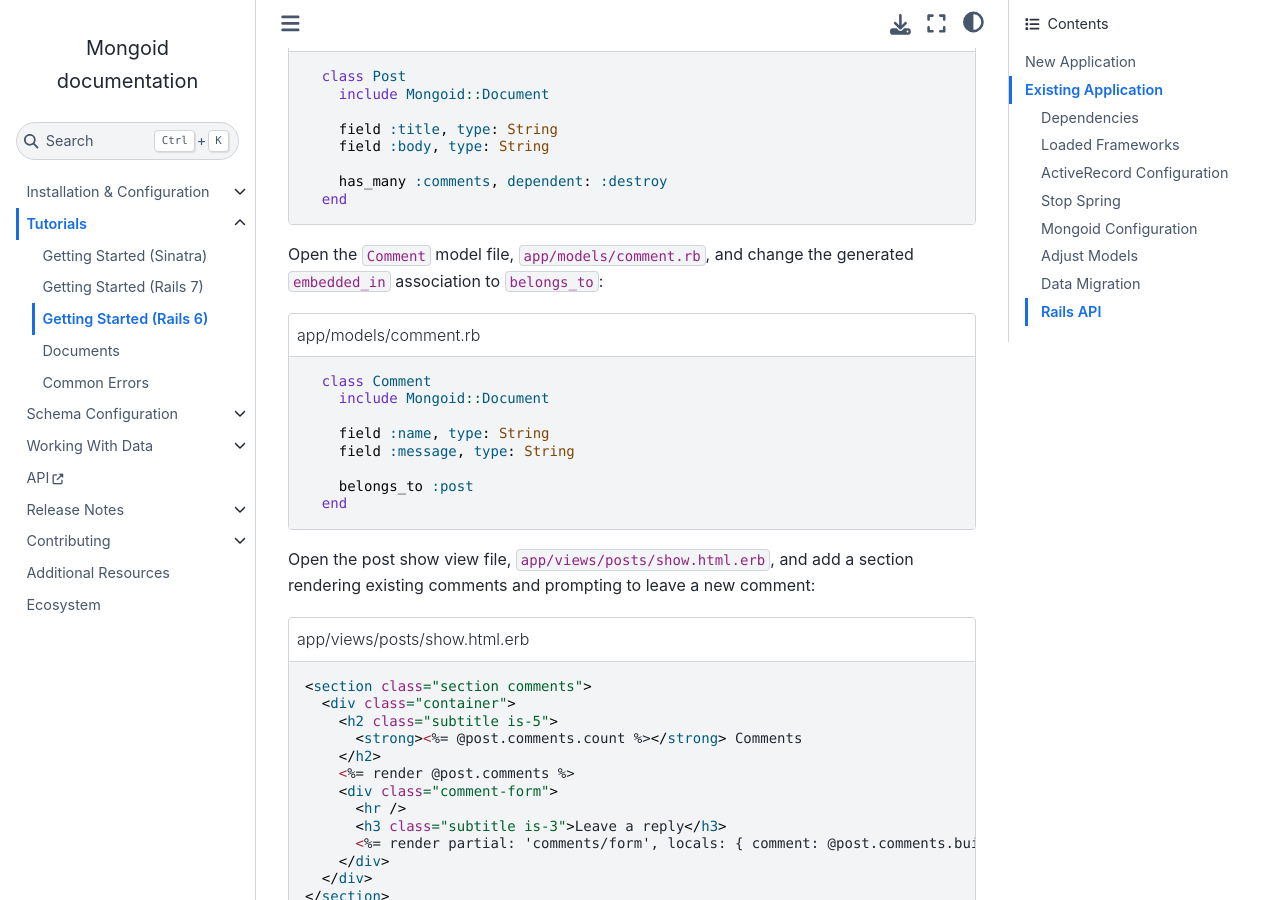
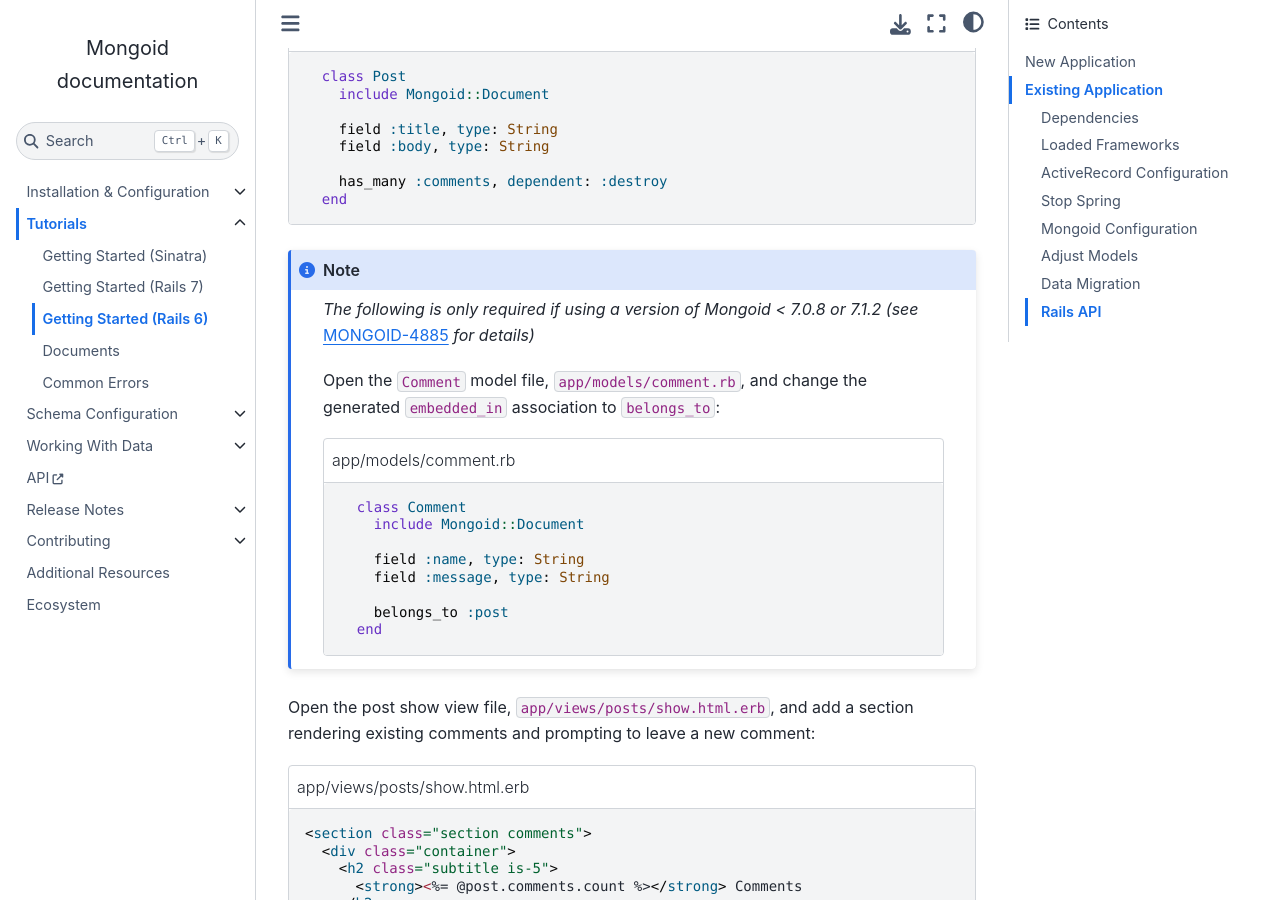
Before and after one commit to i80and/docs-mongoid, a Sphinx documentation site: the page built from docs/tutorials/getting-started-rails6.txt, in a window 1280 px wide and 900 px high, scrolled down 5552 px. Built offline with Sphinx 7.4.7 and the Sphinx Book theme 1.1.4, drawn with Linux system fonts in a browser that asks for light colours.

Commit message:
MONGOID-5533: Unnecessary edits to Comment model in Rails Getting Started (#5512)
* Add note about workaround for MONGOID-4885 in Rails 6 docs

* Fix whitespace

```diff
--- a/docs/tutorials/getting-started-rails6.txt
+++ b/docs/tutorials/getting-started-rails6.txt
@@ -258,6 +258,10 @@ association for the comments:
 
       has_many :comments, dependent: :destroy
     end
+
+.. note::
+  *The following is only required if using a version of Mongoid < 7.0.8 or 7.1.2 (see*
+  `MONGOID-4885 <https://jira.mongodb.org/browse/MONGOID-4885>`_ *for details)*
 
   Open the ``Comment`` model file, ``app/models/comment.rb``, and change the
   generated ``embedded_in`` association to ``belongs_to``:
```
Lines whose indentation alone changed are shown as unchanged.
